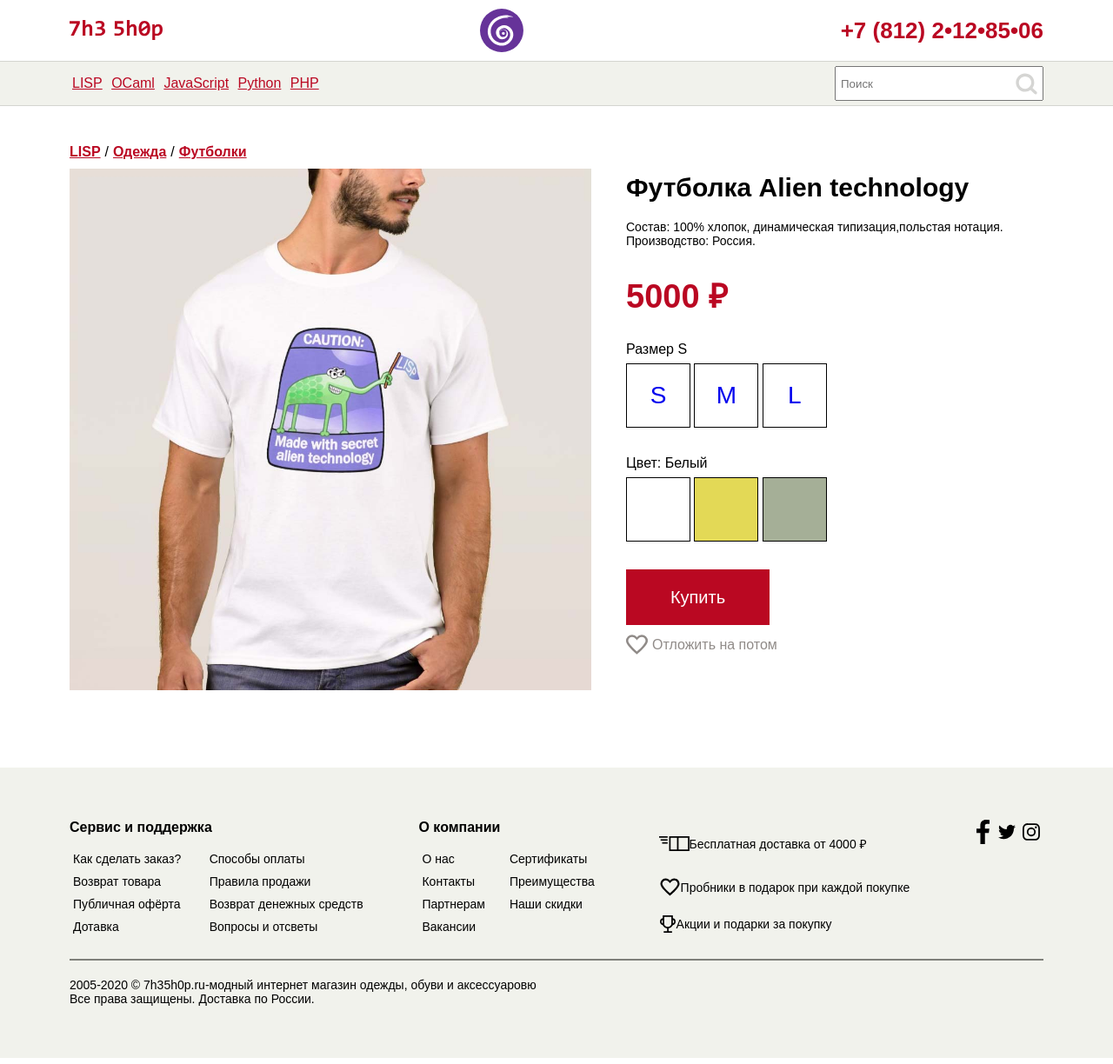
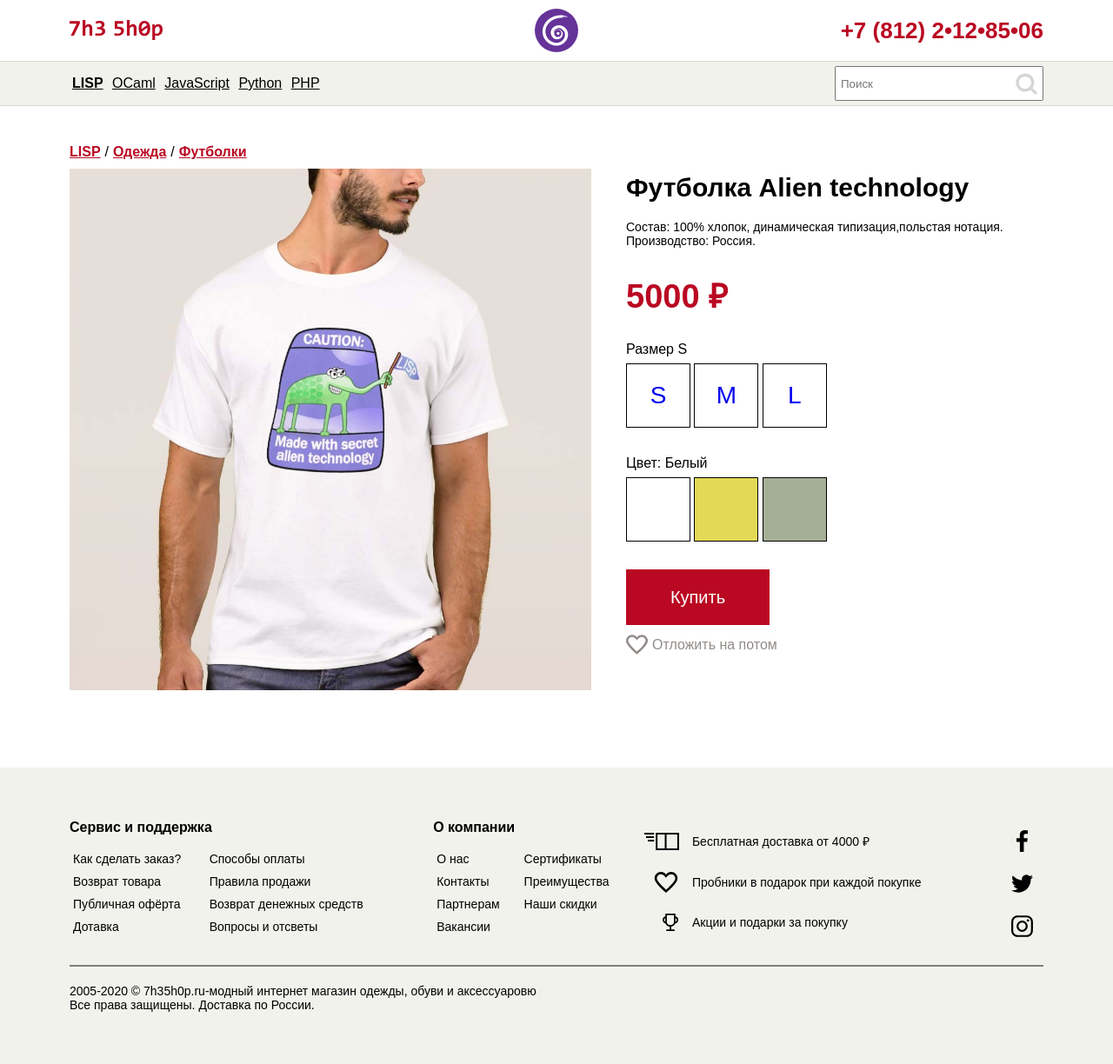
Before and after one commit to ekdanko/the-shop, a website built with webpack: page src/index.html in a window 1280 px wide. Shown: the whole page at 87% size. Built offline with nearby package versions, Linux system fonts and the light colour scheme; files whose address does not match are found by name.

Commit message:
viravnivanie

```diff
--- a/src/less/main.less
+++ b/src/less/main.less
@@ -22,6 +22,7 @@
     justify-content: space-between;
     align-items: center;
     padding: 10px 80px;
+    position: relative;
 
     &__logo{
         background: url(../img/icons/the_shop_logo.svg) center no-repeat;
@@ -35,6 +36,10 @@
         height: 50px;
         width: 50px;
         transition: background .3s, transform .3s;
+        position: absolute;
+        left: 50%;
+        transform: translateX(-50%);
+
 
         &:hover {
             background: url(../img/icons/oggetto_logo_copy.svg) center;
@@ -68,22 +73,28 @@
         display: inline-block;
         padding: 3px;
 
-    }
+        &:first-child {
+            text-transform: uppercase;
+            font-weight: bold;
 
-    &__elem:first-child {
-        text-transform: uppercase;
+        }
+
 
     }
 
+
     &__link {
         color: #ba0822;
+
+        &:first-child{
+            color: #000;
+        }
 
         &:hover{
             color: #000;
             cursor: pointer;
         }
     }
-
 
 
 }
@@ -380,41 +391,51 @@
 
         .loyal{
 
+
             &__list{
+
                 display: inline-block;
                 list-style: none;
                 padding-right: 20px ;
             }
 
             &__elem{
-                padding: 10px;
+                position: relative;
+                padding: 15px;
                 display: flex;
                 align-items: center;
 
                 &:first-child::before {
                     content: '';
                     background: url(../img/icons/delivery.svg) no-repeat center;
-                    width: 35px;
-                    height: 35px;
+                    background-size: 40px 40px;
+                    width: 40px;
+                    height: 40px;
                     display: inline-block;
+                    position: absolute;
+                    right: 100%;
                 }
 
                 &:nth-child(2)::before{
+                    position: absolute;
                     content: '';
                     background: url(../img/icons/samples.svg) no-repeat center;
-                    background-size: 25px 25px;
-                    width: 25px;
-                    height: 25px;
+                    background-size: 30px 30px;
+                    width: 30px;
+                    height: 30px;
                     display: inline-block;
+                    right: 100%;
                 }
 
                 &:last-child::before{
+                    position: absolute;
                     content: '';
                     background: url(../img/icons/cup.svg) no-repeat center;
                     background-size: 20px 20px;
                     width: 20px;
                     height: 20px;
                     display: inline-block;
+                    right: 100%;
                 }
             }
 
@@ -430,38 +451,41 @@
             padding: 0 80px 0 0;
 
             &__list{
-                display: flex;
-                align-items: stretch;
+
                 list-style: none;
             }
             &__elem{
                 padding: 4px;
-                display: block;
+                display: flex;
+                align-items: stretch;
+                padding: 12px;
 
                 &:first-child{
                     content: '';
                     background: url(../img/icons/facebook.svg) no-repeat center;
-                    width: 20px;
-                    height: 20px;
-                    display: block;
+                    background-size: 25px 25px;
+                    width: 25px;
+                    height: 25px;
+
                 }
 
                 &:nth-child(2){
                     content: '';
                     background: url(../img/icons/twitter.svg) no-repeat center;
-                    background-size: 20px 20px;
-                    width: 20px;
-                    height: 20px;
-                    display: block;
+                    background-size: 25px 25px;
+                    width: 25px;
+                    height: 25px;
+
+
                 }
 
                 &:last-child{
                     content: '';
                     background: url(../img/icons/instagram.svg) no-repeat center;
-                    background-size: 20px 20px;
-                    width: 20px;
-                    height: 20px;
-                    display: block;
+                    background-size: 25px 25px;
+                    width: 25px;
+                    height: 25px;
+
                 }
             }
         }
```
